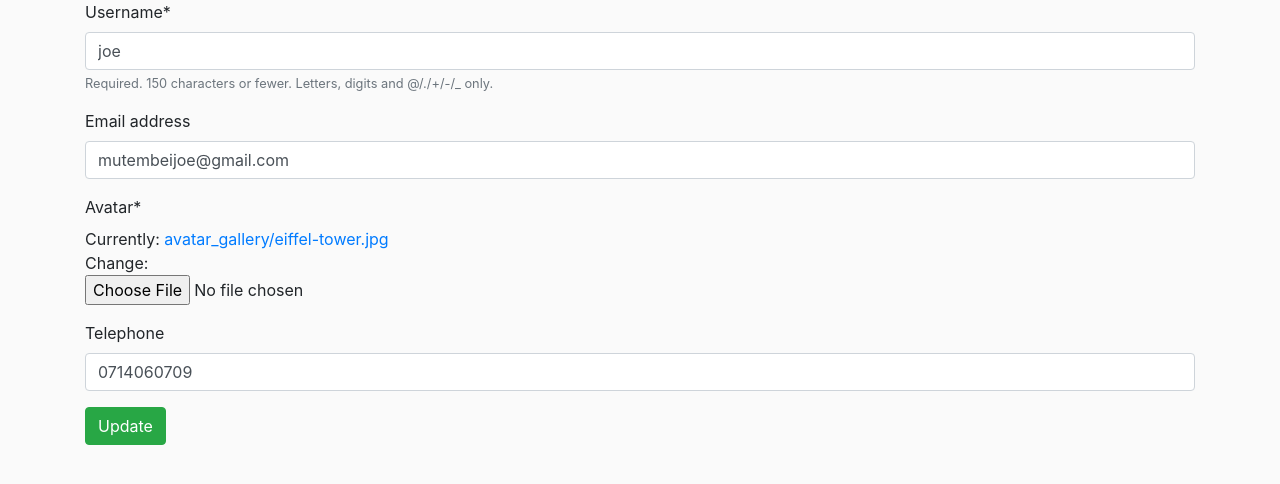
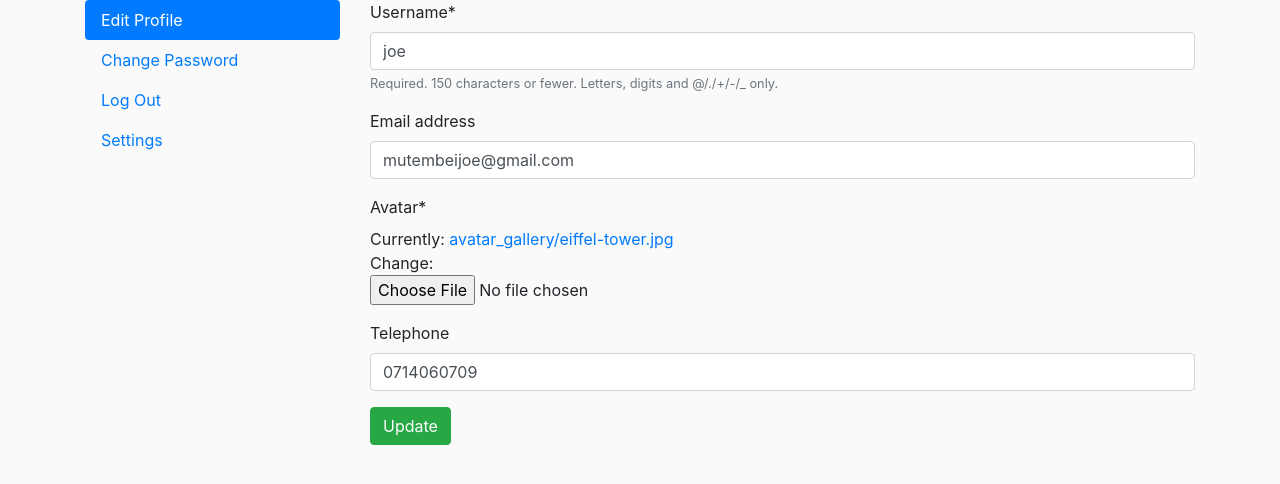
Before and after one commit to Mutembeijoe/instagram-clone, a Django app: page /users/profile/6/edit/ in a window 1280 px wide. Shown: the part 58-542 px from the top of the page. Run offline with Django 3.2, Linux system fonts and the light colour scheme; data comes from the database, SQL or seed files in the repository; both versions use the stored data as it was after the commit; some libraries are stand-ins or nearby versions.

Commit message:
updates navbar links, adds a boostrap nav update user page

```diff
--- a/templates/navbar.html
+++ b/templates/navbar.html
@@ -1,7 +1,7 @@
 {% load static %}
 <nav class="navbar navbar-expand-lg navbar-light bg-white">
     <div class="container">
-        <a class="navbar-brand" href="#">
+        <a class="navbar-brand" href="{% url 'home'%}">
             <img style='width:30px;' src="{% static 'img/logo.png' %}" alt="logo">
         </a> |
         <button class="navbar-toggler" type="button" data-toggle="collapse" data-target="#navbarSupportedContent"
@@ -12,7 +12,7 @@
         <div class="collapse navbar-collapse" id="navbarSupportedContent">
             <ul class="navbar-nav mr-auto">
                 <li class="nav-item active">
-                    <a class="nav-link" href="#">Instagram <span class="sr-only">(current)</span></a>
+                    <a class="nav-link" href="{% url 'home'%}">Instagram <span class="sr-only">(current)</span></a>
                 </li>
             </ul>
             {% if user.is_authenticated%}
--- a/templates/update_user.html
+++ b/templates/update_user.html
@@ -1,10 +1,35 @@
 {% extends 'base.html' %}
 {% load crispy_forms_tags %}
-{% block title %} Register Now {% endblock title %}
+{% block title %} Update User {% endblock title %}
 {% block content %}
-<form action="" method="POST" enctype="multipart/form-data">
-    {% csrf_token %}
-    {{ form | crispy }}
-    <button type="submit" class="btn btn-success">Update</button>
-</form>
+<div class="row">
+    <div class="col-3">
+        <div class="nav flex-column nav-pills" id="v-pills-tab" role="tablist" aria-orientation="vertical">
+            <a class="nav-link active" id="v-pills-home-tab" data-toggle="pill" href="#v-pills-home" role="tab"
+                aria-controls="v-pills-home" aria-selected="true">Edit Profile</a>
+            <a class="nav-link" id="v-pills-profile-tab" data-toggle="pill" href="#v-pills-profile" role="tab"
+                aria-controls="v-pills-profile" aria-selected="false">Change Password</a>
+            <a class="nav-link" id="v-pills-messages-tab" href="{% url 'logout'%}" aria-selected="false">Log Out</a>
+            <a class="nav-link" id="v-pills-settings-tab" href="#v-pills-settings" role="tab"
+                aria-controls="v-pills-settings" aria-selected="false">Settings</a>
+        </div>
+    </div>
+    <div class="col-9">
+        <div class="tab-content" id="v-pills-tabContent">
+            <div class="tab-pane fade show active" id="v-pills-home" role="tabpanel" aria-labelledby="v-pills-home-tab">
+                <form action="" method="POST" enctype="multipart/form-data">
+                    {% csrf_token %}
+                    {{ form | crispy }}
+                    <button type="submit" class="btn btn-success">Update</button>
+                </form>
+            </div>
+            <div class="tab-pane fade" id="v-pills-profile" role="tabpanel" aria-labelledby="v-pills-profile-tab">...
+            </div>
+            <div class="tab-pane fade" id="v-pills-messages" role="tabpanel" aria-labelledby="v-pills-messages-tab">...
+            </div>
+            <div class="tab-pane fade" id="v-pills-settings" role="tabpanel" aria-labelledby="v-pills-settings-tab">...
+            </div>
+        </div>
+    </div>
+</div>
 {% endblock content %}
```
Also changed, not shown: db.sqlite3.
